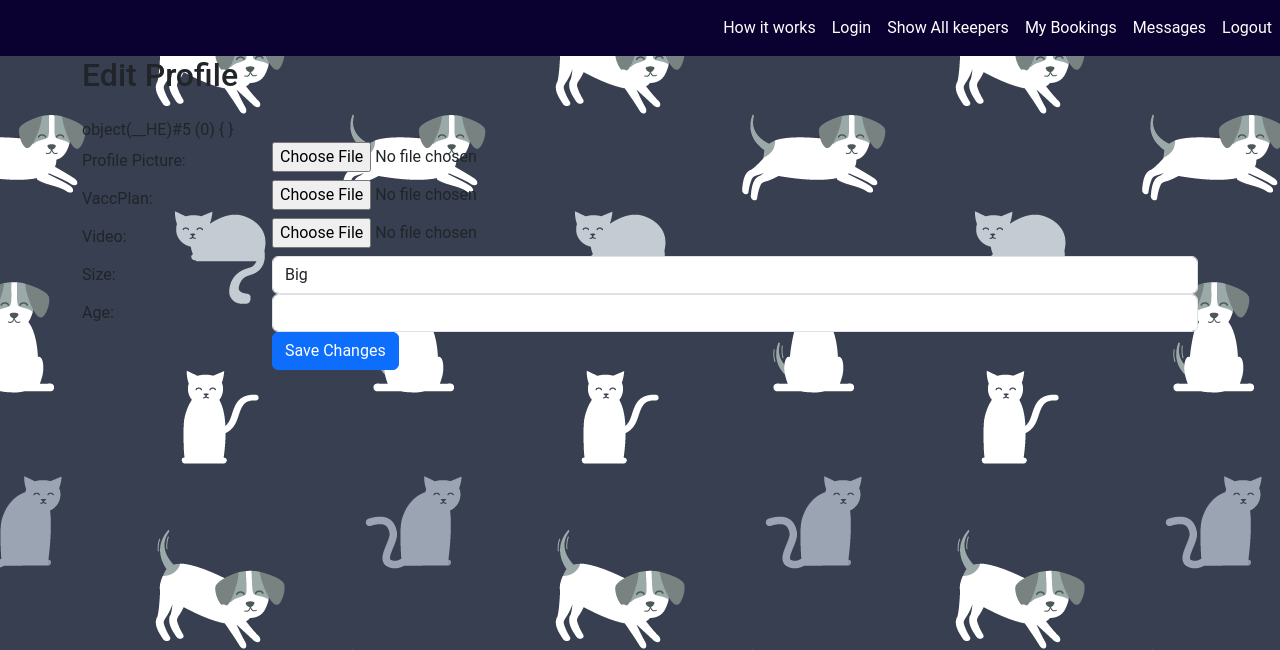
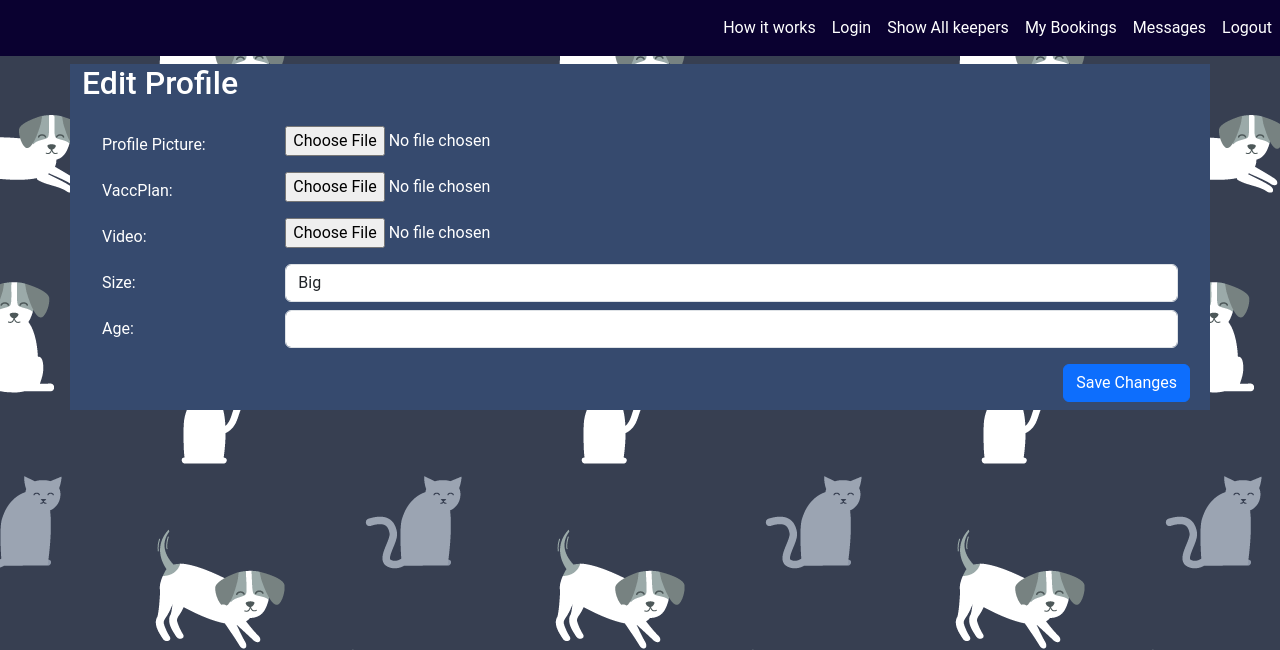
Before and after one commit to Npalummieri/PetHeroDef, a PHP site: template Views/editPet.php in a window 1280 px wide. Shown: the part 76-726 px from the top of the page. Run offline with PHP 8.4, Linux system fonts and the light colour scheme; the template is opened without the code that fills it, so the values that code supplies are empty; some libraries are stand-ins or nearby versions.

Commit message:
removed unnecesary comments & minor fixes

```diff
--- a/Views/addPet.php
+++ b/Views/addPet.php
@@ -6,8 +6,8 @@ include("nav.php") ?>
   <div class="row justify-content-center" >
     <div class="col-md-6">
       <div class="p-4">
-        <h2 class="text-center">ADD YOUR PET</h2>
-        <div class="form-container border border-dark p-5 m-auto mt-2" style="background-color: #364a6e;">
+        <h2 class="bg-dark rounded text-center">ADD YOUR PET</h2>
+        <div class="form-container border border-dark rounded p-5 m-auto mt-2" style="background-color:  #110257;">
         <form >
           <div class="mb-3 ">
             <label for="name" class="form-label">Name</label>
@@ -64,7 +64,9 @@ include("nav.php") ?>
             </div>
           </div>
 
+          <div class="text-end">
           <button type="submit" class="btn btn-primary">ADD PET</button>
+          </div>
         </form>
       </div>
     </div>
--- a/Views/chooseRegister.php
+++ b/Views/chooseRegister.php
@@ -4,7 +4,7 @@ include("nav.php");
 <div class="container">
   <div class="row justify-content-center">
     <div class="col-12 text-center">
-      <h1 class="d-inline bg-dark text-white">Which is your Role?</h1>
+      <h1 class=" bg-dark text-white rounded p-2 m-2">Which is your Role?</h1>
     </div>
   </div>
   <div class="row justify-content-around " >
--- a/Views/couponMail.php
+++ b/Views/couponMail.php
@@ -66,7 +66,7 @@
             </td>
         </tr>
 
-        <!-- A traves del keeperMail o de una consulta utilziar el keeperCode para obtener mas datos del mismo  -->
+
         <tr style=" background-color: lightgray;">
             <th colspan="8" style="border : 1px solid black; ">
                 <h3 style="margin-top: 1em;">Contact information</h3>
--- a/Views/editPet.php
+++ b/Views/editPet.php
@@ -4,31 +4,30 @@ include("nav.php");
 ?>
 
 
-<section class="section edit-profile-section" id="edit-profile">
-    <div class="container">
+<section class="section edit-profile-section text-white mt-2"  id="edit-profile" >
+    <div class="container" style="background-color: #364a6e;">
         <h2 class="mb-4">Edit Profile</h2>
-        <?php var_dump($pet); ?>
         <form action="<?php echo FRONT_ROOT."Pet/updatePet" ?>" method="post" enctype="multipart/form-data">
         <input type="hidden" name="petCode" value="<?php echo $pet->getPetCode() ?>">
-            <div class="form-group row">
+            <div class="form-group row m-2">
                 <label for="profile-picture" class="col-sm-2 col-form-label">Profile Picture:</label>
                 <div class="col-sm-10">
                     <input type="file" class="form-control-file" id="profile-picture" name="pfp" accept="image/*">
                 </div>
             </div>
-            <div class="form-group row">
+            <div class="form-group row m-2">
                 <label for="vaccPlan" class="col-sm-2 col-form-label">VaccPlan:</label>
                 <div class="col-sm-10">
                     <input type="file" class="form-control-file" id="vaccPlan" name="vaccPlan">
                 </div>
             </div>
-            <div class="form-group row">
+            <div class="form-group row m-2">
                 <label for="video" class="col-sm-2 col-form-label">Video:</label>
                 <div class="col-sm-10">
                     <input type="file" class="form-control-file" id="video" name="video">
                 </div>
             </div>
-            <div class="form-group row">
+            <div class="form-group row m-2">
                 <label for="size" class="col-sm-2 col-form-label">Size:</label>
                 <div class="col-sm-10">
                     <select class="form-control" id="size" name="size">
@@ -38,13 +37,13 @@ include("nav.php");
                     </select>
                 </div>
             </div>
-            <div class="form-group row">
+            <div class="form-group row m-2">
                 <label for="age" class="col-sm-2 col-form-label">Age:</label>
                 <div class="col-sm-10">
                     <input type="number" min="1" class="form-control" id="age" name="age" placeholder="<?php echo $pet->getAge(); ?>">
                 </div>
             </div>
-            <div class="form-group row">
+            <div class="form-group row p-2 text-end">
                 <div class="col-sm-10 offset-sm-2 ">
                     <button type="submit" class="btn btn-primary">Save Changes</button>
                 </div>
--- a/Views/formKeepersList.php
+++ b/Views/formKeepersList.php
@@ -1,4 +1,4 @@
-<div class="container mx-auto my-3 rounded" style="background-color: #364a6e;">
+<div class="container mx-auto my-3 rounded" style="background-color: #110257;">
     <form action="<?php echo FRONT_ROOT . "Keeper/getFilteredKeepers" ?>" method="GET" id="SearchForm" class="form-horizontal">
         <div class="row justify-content-center align-items-center p-3 text-white">
             <div class="form-group col-lg-3 col-md-6 col-sm-12">
--- a/Views/header.php
+++ b/Views/header.php
@@ -6,19 +6,16 @@
      <meta charset="utf-8">
      <meta name="viewport" content="width=device-width, initial-scale=1, shrink-to-fit=no">
 
-     <!-- Bootstrap CSS -->
-
-     <!-- <link href="https://cdnjs.cloudflare.com/ajax/libs/font-awesome/5.15.4/css/all.min.css" rel="stylesheet"> -->
      <script src="https://kit.fontawesome.com/299e8b4808.js" crossorigin="anonymous"></script>
      <script src="https://code.jquery.com/jquery-3.6.0.min.js"></script>
      <script src="https://cdn.jsdelivr.net/npm/bootstrap@5.3.2/dist/js/bootstrap.bundle.min.js" integrity="sha384-C6RzsynM9kWDrMNeT87bh95OGNyZPhcTNXj1NW7RuBCsyN/o0jlpcV8Qyq46cDfL" crossorigin="anonymous"></script>
      <link href="https://cdn.jsdelivr.net/npm/bootstrap@5.3.2/dist/css/bootstrap.min.css" rel="stylesheet" integrity="sha384-T3c6CoIi6uLrA9TneNEoa7RxnatzjcDSCmG1MXxSR1GAsXEV/Dwwykc2MPK8M2HN" crossorigin="anonymous">
+     <script src="https://cdn.jsdelivr.net/npm/fullcalendar@6.1.11/index.global.min.js"></script>
      <link rel="stylesheet" type="text/css" href="<?php echo CSS_PATH ?>estilos.css">
-     <script src="https://cdn.jsdelivr.net/npm/fullcalendar@6.1.11/index.global.min.js"></script>
 
 
 
-     <!-- <script src="<?php echo JS_PATH . "formScripts.js" ?>"></script> -->
+
      <title>Pet Hero</title>
 </head>
 
--- a/Views/login.php
+++ b/Views/login.php
@@ -25,7 +25,7 @@
           </div>
           <br/>
           <div class="m-2">
-          <button class="btn btn-dark btn-block btn-lg" type="submit">Login</button>
+          <button class="btn btn-warning btn-block btn-lg" type="submit">Login</button>
           </div>
         </form>
   </div>
--- a/Views/registerBooking.php
+++ b/Views/registerBooking.php
@@ -35,7 +35,7 @@ include_once("nav.php"); ?>
           <div class="form-group row m-2">
             <label for="visitPerDaySelect" class="">Visit per day :</label>
           <select id="visitPerDaySelect" class="form-control" name="visitPerDay">
-            <!-- Las opciones del select se generarán dinámicamente aquí -->
+
           </select>
           </div>
           <input type="hidden" id="keeperCode" name="keeperCode" value="<?php echo $keeperToCheck ?>">
```
Also changed, not shown: Views/detailedKeeper.php (+3 -4 lines), Views/formBookingList.php (+13 -17 lines), Views/keeperListPag.php (+21 -9 lines), Views/messagesView.php (+8 -5 lines), Views/profileKeeper.php (+6 -7 lines), Views/reviewForm.php (+0 -9 lines).
